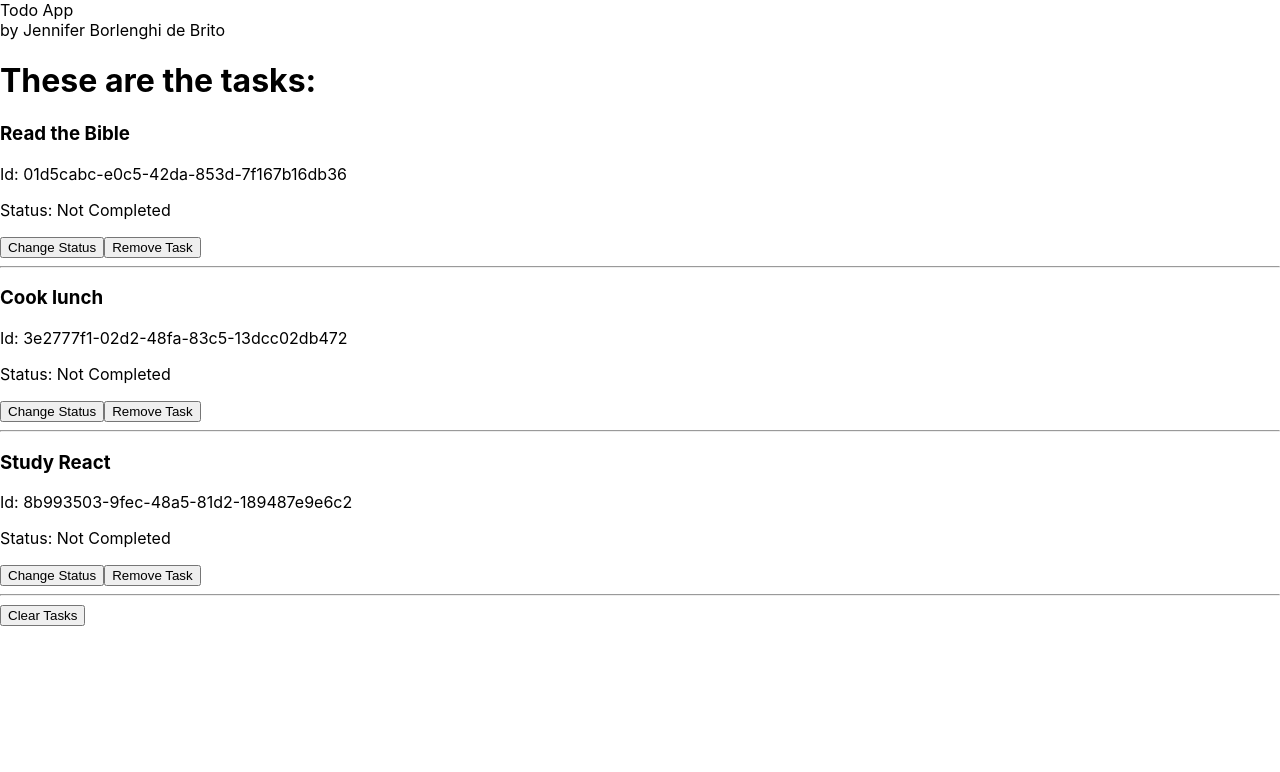
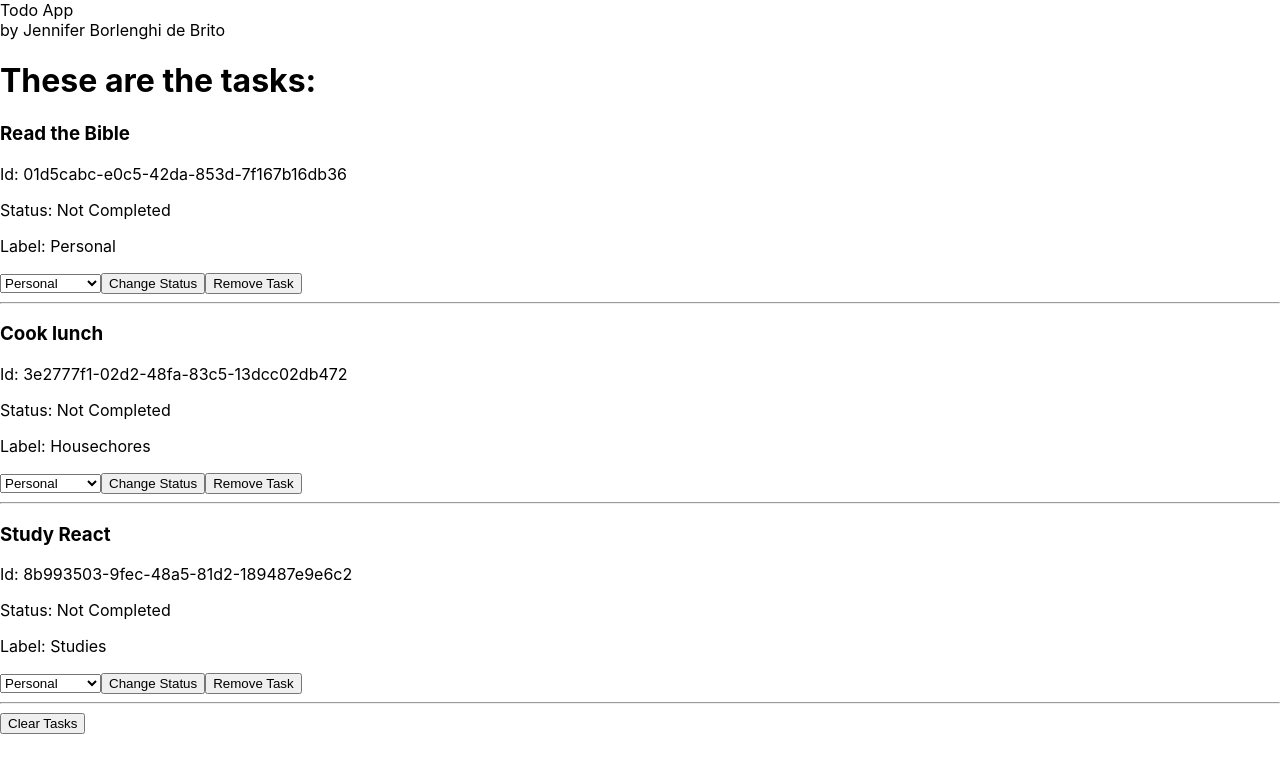
Before and after one commit to JenniferBorlenghi/ToDoApp, a React (Create React App) app: page / in a window 1280 px wide. Shown: the top 772 px of the page. Built offline with nearby package versions, Linux system fonts and the light colour scheme.

Commit message:
Label feature for lab1

```diff
--- a/src/components/Tasks/Task/index.js
+++ b/src/components/Tasks/Task/index.js
@@ -2,6 +2,8 @@ export default function Task({
   id,
   description,
   completed,
+  label,
+  handleChangeLabel,
   handleStatusChange,
   handleRemoveTask,
 }) {
@@ -13,11 +15,25 @@ export default function Task({
     handleRemoveTask(id);
   };
 
+  const changeLabel = (event) => {
+    const newLabel = event.target.value;
+    handleChangeLabel(id, newLabel);
+  }
+
   return (
     <>
       <h3>{description}</h3>
       <p>Id: {id}</p>
       <p>Status: {completed ? "Completed" : "Not Completed"}</p>
+      <p>Label: {label}</p>
+
+      <select onChange={changeLabel}>
+        <option value="Personal">Personal</option>
+        <option value="Housechores">Housechores</option>
+        <option value="Studies">Studies</option>
+        <option value="Work">Work</option>
+      </select>
+
       <button onClick={changeTaskStatus}>Change Status</button>
       <button onClick={removeTask}>Remove Task</button>
       <hr />
--- a/src/components/Tasks/index.js
+++ b/src/components/Tasks/index.js
@@ -8,16 +8,19 @@ export default function Tasks() {
       id: uuidv4(),
       description: "Read the Bible",
       completed: false,
+      label: "Personal"
     },
     {
       id: uuidv4(),
       description: "Cook lunch",
       completed: false,
+      label: "Housechores"
     },
     {
       id: uuidv4(),
       description: "Study React",
       completed: false,
+      label: "Studies"
     },
   ]);
 
@@ -48,6 +51,17 @@ export default function Tasks() {
     setTasks(updatedTasks);
   };
 
+  // function that changes the label of the task
+  const handleChangeLabel = (id, newLabel) => {
+    const updatedTasks = [...tasks];
+    updatedTasks.forEach((task) => {
+      if (task.id === id) {
+        task.label = newLabel;
+      }
+    });
+    setTasks(updatedTasks);
+  }
+
   return (
     <>
       <h1>These are the tasks:</h1>
@@ -58,6 +72,9 @@ export default function Tasks() {
             id={task.id}
             description={task.description}
             completed={task.completed}
+            label={task.label}
+            priority={task.priority}
+            handleChangeLabel={handleChangeLabel}
             handleStatusChange={handleStatusChange}
             handleRemoveTask={handleRemoveTask}
           />
```
